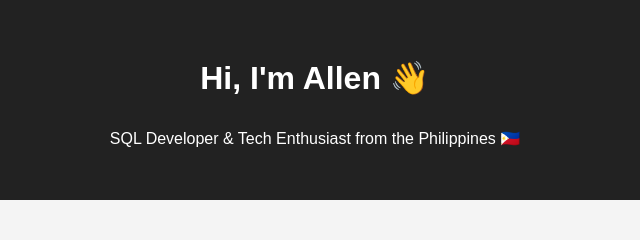
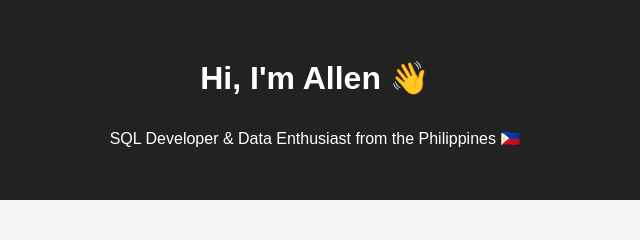
Before and after one commit to aemiyal/alnsss.github.io, a plain HTML site: page index.html in a window 1280 px wide. Shown: the top 240 px of the page, 325-965 px from the left. Drawn offline with Linux system fonts and the light colour scheme.

Commit message:
Update index.html

```diff
--- a/index.html
+++ b/index.html
@@ -9,7 +9,7 @@
 <body>
   <header>
     <h1>Hi, I'm Allen 👋</h1>
-    <p>SQL Developer & Tech Enthusiast from the Philippines 🇵🇭</p>
+    <p>SQL Developer & Data Enthusiast from the Philippines 🇵🇭</p>
   </header>
 
   <main>
```
